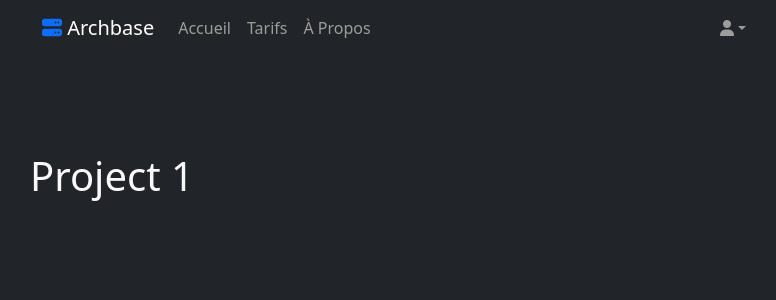
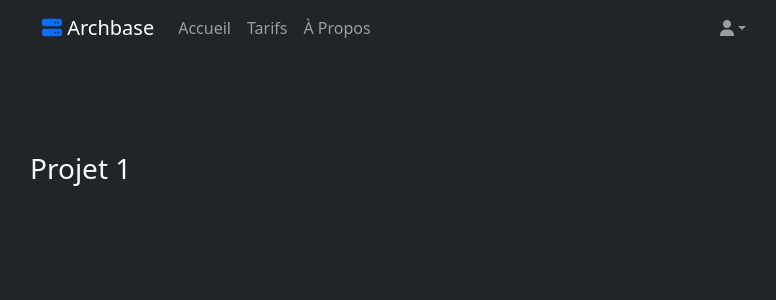
Before and after one commit to artonoximee/archbase, a React (Create React App) app: page /project/1 in a window 1280 px wide. Shown: the top 300 px of the page, without its empty margins (242-1018 px from the left). Built offline with nearby package versions, Linux system fonts and the light colour scheme; no server answers; sample sign-in values are in the browser's storage.

Commit message:
minor changes on Project component

```diff
--- a/src/components/Dashboard.js
+++ b/src/components/Dashboard.js
@@ -21,8 +21,7 @@ function Dashboard() {
 
   return(
     <>
-      <div className="top-margin"></div>
-      <h3>Projets</h3>
+      <h3 className="top-margin">Projets</h3>
 
       { projects.map(project => (
         <div className="card mt-3 text-bg-dark border-secondary" key={project.id}>
--- a/src/components/projects/Project.js
+++ b/src/components/projects/Project.js
@@ -4,7 +4,7 @@ import { useParams } from "react-router-dom";
 function Project() {
   const { projectId } = useParams();
   return (
-    <h1 className="top-margin">Project {projectId}</h1>
+    <h3 className="top-margin">Projet {projectId}</h3>
   )
 }
 
```
